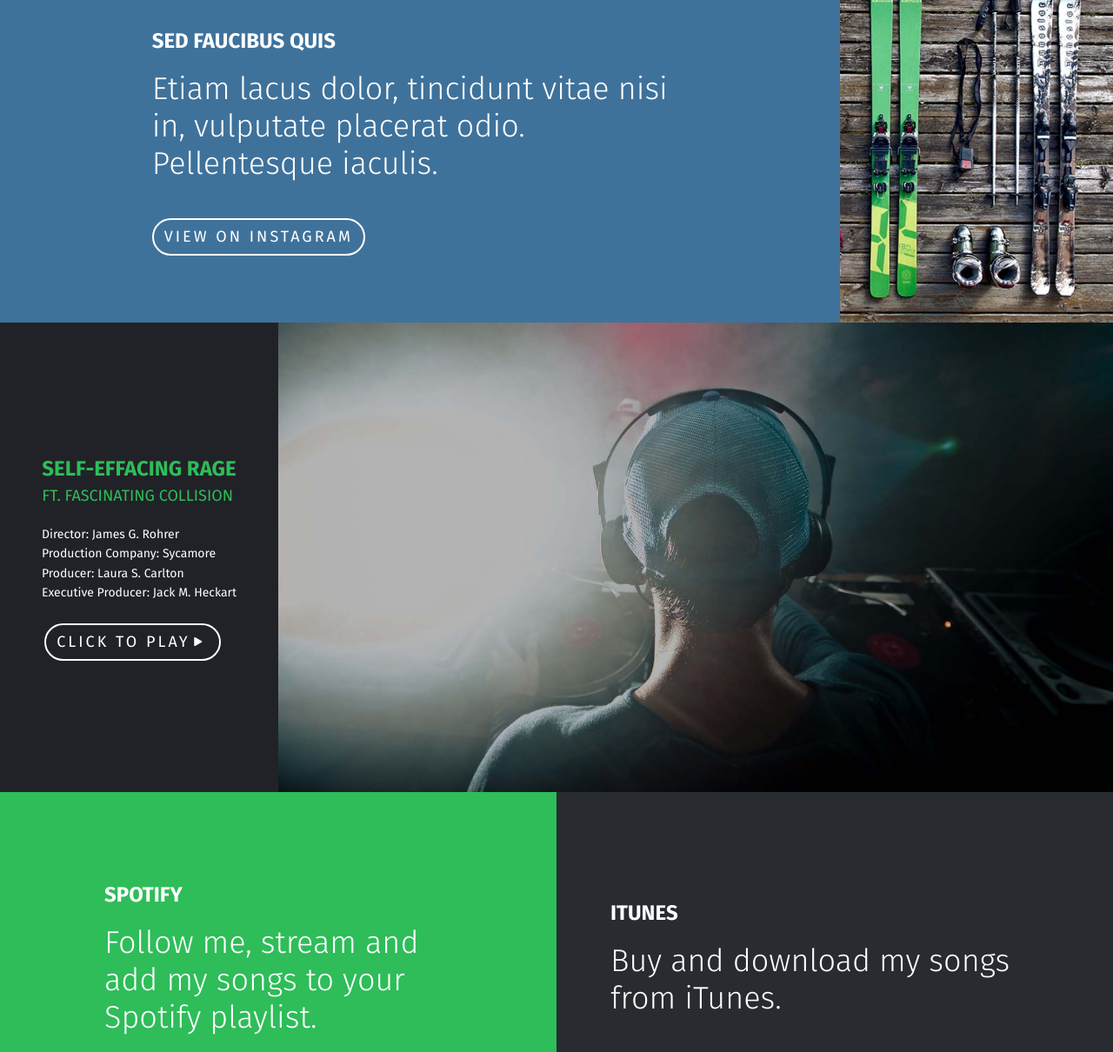
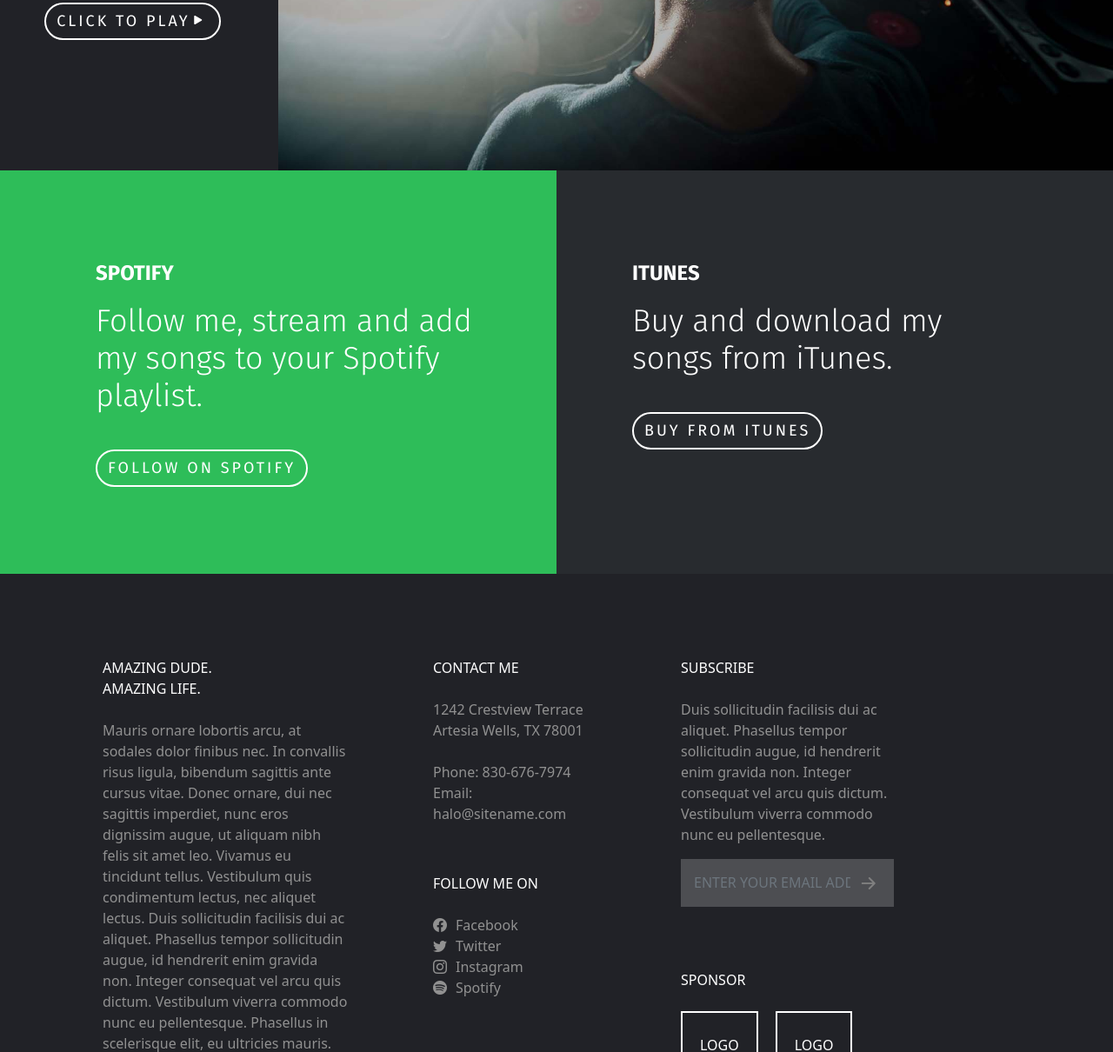
Before and after one commit to DomenicoBellic/mytemplatehomework24, a plain HTML site: page index.html in a window 1280 px wide. Shown: the part 1590-2800 px from the top of the page at 87% size. Drawn offline with nearby package versions, Linux system fonts and the light colour scheme; a web font is replaced by a local one.

Commit message:
changed certain codes

```diff
--- a/css/style.css
+++ b/css/style.css
@@ -24,10 +24,8 @@
     src: url(../fonts/Lato-Bold.ttf);
 }
 /* --------------------- */
-/* * {
+* {
     box-sizing: border-box;
-} */
-body {
     overflow-x: hidden;
 }
 .header {
@@ -131,7 +129,6 @@
 .aboutimg {
     width: 100%;
     height: 100%;
-    object-fit: fill;
 }
 .img__about {
     display: block;
@@ -154,13 +151,10 @@
     height:100%;
     transition: .3s;
 }
-/* .paddleft {
-    padding-left: 100px;
-} */
 .bgimggallery:hover {
     background: #ed1f225b;
 }
-.bgcolorgallary {
+.bgcolorgallarys {
     background-color: #3f729b;
 }
 .gallary__inner {
@@ -169,7 +163,7 @@
 }
 .msucs__inner {
     padding: 100px 40px;
-    max-width: 75%;
+    max-width: 90%;
 }
 .btninsta {
     text-transform: uppercase;
@@ -226,10 +220,25 @@
     background: #2ebd59;
 }
 .bggreenspoti {
+    width: 100%;
+    height: 100%;
+    left: 0;
+    position: absolute;
+    z-index: -1;
     background-color: #2ebd59;
 }
 .bggrayspoti {
+    width: 50%;
+    height: 100%;
+    right: 0;
+    position: absolute;
+    z-index: -1;
     background-color: #282b2f;
+}
+@media (max-width: 991.5px) {
+    .bggrayspoti {
+        width: 100%;
+    }
 }
 .btnitunehov:hover {
     border: 2px solid #fff;
@@ -248,9 +257,65 @@
 .footer {
     background-color: #212227;
 }
-.footer__text {
 
-}
 .footer__text {
     color: #919191;
 }
+.social {
+    color: #919191;
+    text-decoration: none;
+}
+.social i {
+    margin-right: 10px;
+}
+.social:hover i {
+    color: #919191;
+}
+.social:hover {
+    color: #fff;
+}
+.form-control {
+    background-color: #4d4e52;
+    padding: 15px;
+    border: 0;
+    color: gray;
+    border-bottom: 1px solid #4d4e52;
+    border-radius: 0;
+    padding-right: 50px;
+}
+.form-control:focus{
+    border-bottom: 1px solid #ed1f225b;
+    -webkit-box-shadow: none;
+    box-shadow: none;
+    color: #fff;
+    background-color: #4d4e52;
+}
+.form-control::placeholder {
+    text-transform: uppercase;
+}
+.bi-arrow-right-short {
+    font-size: 32px;
+    color: gray;
+}
+.btnabsolute {
+    top: -3px;
+    right: 0;
+}
+.btn:focus {
+    -webkit-box-shadow: none;
+    box-shadow: none;
+}
+.sponcor__logo {
+    color: #fff;
+    padding: 25px 20px;
+    text-transform: uppercase;
+    border: 2px solid #fff;
+    margin-right: 20px;
+    margin-bottom: 20px;
+}
+.itunesflex {
+    display: flex;
+    width: 100%;
+    height: 100%;
+    justify-content: flex-end;
+}
--- a/index.html
+++ b/index.html
@@ -10,7 +10,7 @@
     <link rel="stylesheet" href="./css/style.css">
 </head>
 <body>
-    <header class="header">
+    <!-- <header class="header">
         <div class="contetheader">
             <nav class="navbar navbar-light pt-5">
                 <div class="container">
@@ -61,7 +61,7 @@
                   </div>
               </div>
         </div>
-    </header>
+    </header> -->
     <!-- <header class="header">
         <div class="contetheader">
             <div class="row">
@@ -122,7 +122,7 @@
     </header> -->
     <section class="section">
         <div class="row bgabouthover">
-          <div class="col-6 m-0 p-0 g-0">
+          <div class="col-12 col-xl-6 col-sm-12 m-0 p-0 g-0">
             <div class="img__about">
               <img class="aboutimg" src="./images/aboutimg.jpg" alt="">
               <div class="bgimgabout">
@@ -130,7 +130,7 @@
               </div>
             </div>
           </div>
-          <div class="col-5 bg-light m-0 p-0 g-0">
+          <div class="col-12 col-xl-6 col-sm-12 bg-light m-0 p-0 g-0 pt-5 pb-5">
             <div class="abouttext">
               <!-- <div class="container"> -->
                 <p class="about__title">Sed faucibus quis</p>
@@ -142,31 +142,29 @@
               <!-- </div> -->
             </div>
           </div>
-          <div class="col-1 bg-light m-0 p-0 g-0">
-          </div>
         </div>
     </section>
     <section class="section">
       <div class="row">
-        <div class="col-3 p-0 m-0 g-0">
+        <div class="col-12 col-sm-6 col-lg-3 p-0 m-0 g-0">
           <div class="img__about">
             <img class="aboutimg" src="./images/gallary-1.jpg" alt="">
             <div class="bgimggallery"></div>
           </div>
         </div>
-        <div class="col-3 p-0 m-0 g-0">
+        <div class="col-12 col-sm-6 col-lg-3 p-0 m-0 g-0">
           <div class="img__about">
             <img class="aboutimg" src="./images/gallary-2.jpg" alt="">
             <div class="bgimggallery"></div>
           </div>
         </div>
-        <div class="col-3 p-0 m-0 g-0">
+        <div class="col-12 col-sm-6 col-lg-3 p-0 m-0 g-0">
           <div class="img__about">
             <img class="aboutimg" src="./images/gallary-3.jpg" alt="">
             <div class="bgimggallery"></div>
           </div>
         </div>
-        <div class="col-3 p-0 m-0 g-0">
+        <div class="col-12 col-sm-6 col-lg-3 p-0 m-0 g-0">
           <div class="img__about">
             <img class="aboutimg" src="./images/gallary-4.jpg" alt="">
             <div class="bgimggallery"></div>
@@ -174,7 +172,7 @@
         </div>
       </div>
       <div class="row bgcolorgallarys">
-        <div class="col-9 p-0 m-0 g-0 bgcolorgallary d-flex flex-column align-items-center justify-content-center text-white">
+        <div class="col-12 col-md-8 col-lg-9 p-0 m-0 g-0 bgcolorgallary d-flex flex-column align-items-center justify-content-center text-white">
           <div class="gallary__inner">
             <p class="about__title text-white">Sed faucibus quis</p>
             <p class="about__text text-white">Etiam lacus dolor, tincidunt vitae
@@ -183,16 +181,15 @@
               <a href="#" class="btn btn-link btninsta mt-4">View on instagram</a>
           </div>
         </div>
-        <div class="col-3 p-0 m-0 g-0">
+        <div class="col-12 d-none col-md-4 col-lg-3 d-md-block p-0 m-0 g-0">
           <img class="aboutimg" src="./images/gallary-5.jpg" alt="">
         </div>
-        <!-- <div class="col-3 p-0 m-0 g-0 bgcolorgallary"></div> -->
       </div>
     </section>
     <section class="section">
       <div class="container-fluid">
         <div class="row">
-          <div class="col-3 bgmusic p-0 m-0">
+          <div class="col-12 order-md-0 order-5 col-md-5 col-lg-3 bgmusic pt-5 pb-5 p-0 m-0">
             <div class="d-flex text-white justify-content-center flex-column align-items-center musicitem">
               <div class="about__title cologreen">Self-Effacing Rage<div class="about__suptitle cologreen">FT. Fascinating Collision</div></div>
               <div class="music__text">
@@ -204,14 +201,15 @@
               <a href="#" class="btn btn-link btnspoti mt-4">Click to play<i class="bi bi-play-fill"></i></a>
             </div>
           </div>
-          <div class="col-9 p-0 m-0"><img class="aboutimg" src="./images/musicphoto.jpg" alt=""></div>
+          <div class="col-12 col-md-7 col-lg-9 p-0 m-0"><img class="aboutimg" src="./images/musicphoto.jpg" alt=""></div>
         </div>
       </div>
     </section>
-    <section class="section">
-      <div class="container-fluid">
+    <section class="section spotiitunes position-relative">
+      <div class="container">
         <div class="row">
-          <div class="col-6 p-0 m-0 g-0 bggreenspoti d-flex flex-column align-items-center justify-content-center">
+          <div class="col-12 col-lg-6 p-0 m-0 g-0">
+            <div class="bggreenspoti"></div>
             <div class="msucs__inner">
               <p class="about__title text-white">SPOTIFY</p>
               <p class="about__text text-white">Follow me, stream and add
@@ -219,12 +217,15 @@
                 <a href="#" class="btn btn-link btnspoti btnspotihov mt-4">Follow on spotify</a>
             </div>
           </div>
-          <div class="col-6 p-0 m-0 g-0 bggrayspoti d-flex flex-column align-items-center justify-content-center">
-            <div class="msucs__inner msucs__inneritune">
-              <p class="about__title text-white">ITUNES</p>
-              <p class="about__text text-white">Buy and download my songs
-                from iTunes.</p>
-                <a href="#" class="btn btn-link btnspoti btnitunehov mt-4">Buy from itunes</a>
+          <div class="col-12 col-lg-6 p-0 m-0 g-0">
+            <div class="bggrayspoti"></div>
+            <div class="itunesflex">
+              <div class="msucs__inner msucs__inneritune">
+                <p class="about__title text-white">ITUNES</p>
+                <p class="about__text text-white">Buy and download my songs
+                  from iTunes.</p>
+                  <a href="#" class="btn btn-link btnspoti btnitunehov mt-4">Buy from itunes</a>
+              </div>
             </div>
           </div>
         </div>
@@ -233,22 +234,83 @@
     <footer class="footer">
       <div class="container">
         <div class="row">
-          <div class="col-4 m-0 p-5">
-            <div class="footer__inner text-white pt-5 pb-5">
+          <div class="col-12 col-xl-4 m-0 p-5">
+            <div class="footer__inner text-white pt-5">
               <div class="footer__title">
                 <div>AMAZING DUDE.</div>
                 <div>AMAZING LIFE.</div>
               </div>
-              <div class="footer__text mt-5">
+              <div class="footer__text mt-4">
                 <p>Mauris ornare lobortis arcu, at sodales dolor finibus nec. In convallis risus ligula, bibendum sagittis ante cursus vitae. Donec ornare, dui nec sagittis imperdiet, nunc eros dignissim augue, ut aliquam nibh felis sit amet leo. Vivamus eu tincidunt tellus. Vestibulum quis condimentum lectus, nec aliquet lectus. Duis sollicitudin facilisis dui ac aliquet. Phasellus tempor sollicitudin augue, id hendrerit enim gravida non. Integer consequat vel arcu quis dictum. Vestibulum viverra commodo nunc eu pellentesque. Phasellus in scelerisque elit, eu ultricies mauris.</p>
 
-                <p>Ⓒ2015. all rights reserved.</p>
+                <!-- <p>Ⓒ2015. all rights reserved.</p> -->
               </div>
             </div>
           </div>
-          <div class="col-3"></div>
-          <div class="col-5">s</div>
+          <div class="col-12 col-md-6 col-xl-3 m-0 p-5">
+            <div class="row">
+              <div class="col-12">
+                <div class="footer__inner text-white pt-5 pb-5">
+                  <div class="footer__title">
+                    <div>CONTACT ME</div>
+                  </div>
+                  <div class="footer__text mt-4">
+                    <div>1242 Crestview Terrace</div>
+                    <div>Artesia Wells, TX 78001</div><br>
+                    <div>Phone: 830-676-7974</div>
+                    <div>Email: halo@sitename.com</div>
+                  </div>
+              </div>
+              <div class="col-12">
+                <div class="footer__inner text-white pt-2">
+                  <div class="footer__title">
+                    FOLLOW ME ON
+                  </div>
+                  <div class="footer__text mt-4 d-flex flex-column">
+                    <a class="social" href="#"><i class="bi bi-facebook"></i>Facebook</a>
+                    <a class="social" href="#"><i class="bi bi-twitter"></i>Twitter</a>
+                    <a class="social" href="#"><i class="bi bi-instagram"></i>Instagram</a>
+                    <a class="social" href="#"><i class="bi bi-spotify"></i>Spotify</a>
+                  </div>
+              </div>
+            </div>
+            </div>
+          </div>
         </div>
+        <div class="col-12 col-md-6 col-xl-5 m-0 p-5">
+          <div class="row">
+            <div class="col-8">
+              <div class="footer__inner text-white pt-5 pb-5">
+                <div class="footer__title">
+                  <div>SUBSCRIBE</div>
+                </div>
+                <div class="footer__text mt-4">
+                  <p>Duis sollicitudin facilisis dui ac aliquet. Phasellus tempor sollicitudin augue, id hendrerit enim gravida non. Integer consequat vel arcu quis dictum. Vestibulum viverra commodo nunc eu pellentesque.</p>
+                  <form>
+                    <div class="mb-3 position-relative overflow-hidden">
+                      <input type="email" class="form-control" id="exampleFormControlInput1" placeholder="enter your email address">
+                      <button type="submit" class="btn position-absolute btnabsolute"><i class="bi bi-arrow-right-short"></i></button>
+
+                    </div>
+                  </form>
+                </div>
+              </div>
+
+          </div>
+          <div class="col-12">
+            <div class="footer__inner text-white pt-2">
+              <div class="footer__title">
+                SPONSOR
+              </div>
+              <div class="footer__text mt-4 d-flex">
+                <div class="sponcor__logo">logo</div>
+                <div class="sponcor__logo">logo</div>
+              </div>
+          </div>
+        </div>
+        </div>
+      </div>
+      <div class="col-12 footer__text"><p>Ⓒ2015. all rights reserved.</p></div>
       </div>
     </footer>
     <script src="https://cdn.jsdelivr.net/npm/bootstrap@5.1.3/dist/js/bootstrap.bundle.min.js" integrity="sha384-ka7Sk0Gln4gmtz2MlQnikT1wXgYsOg+OMhuP+IlRH9sENBO0LRn5q+8nbTov4+1p" crossorigin="anonymous"></script>
```
